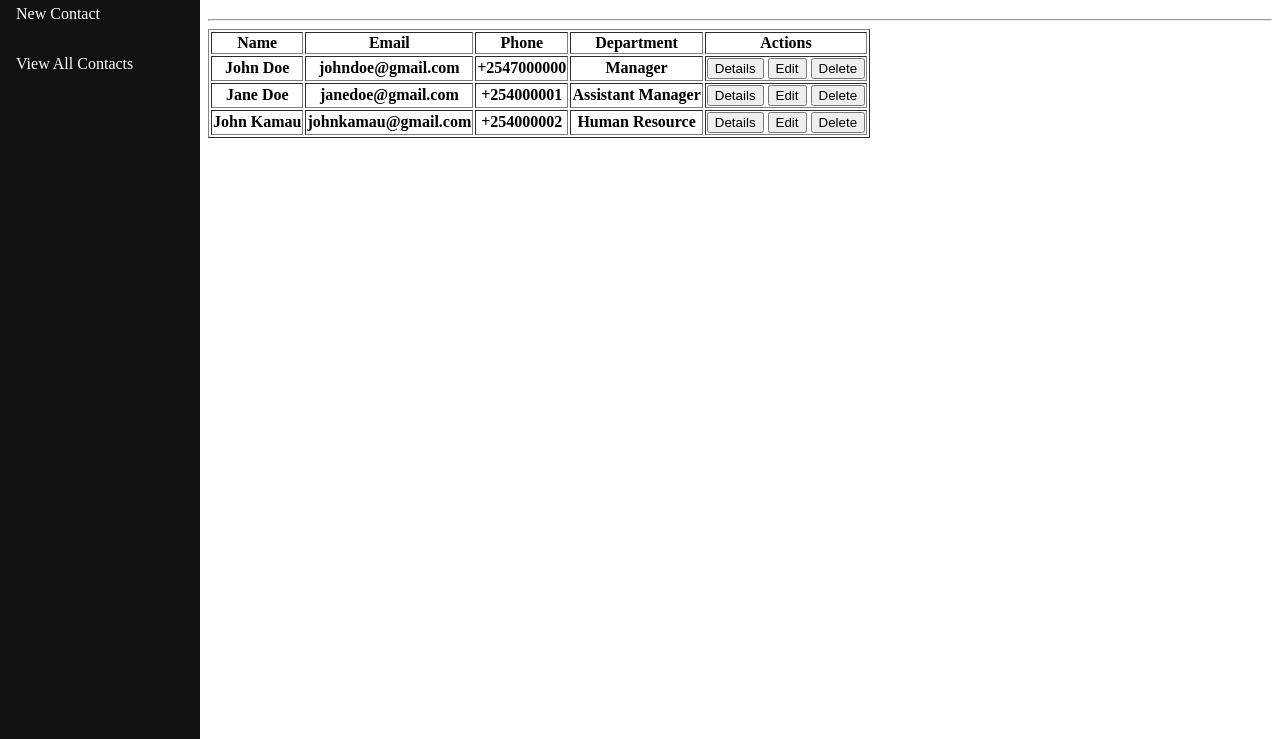
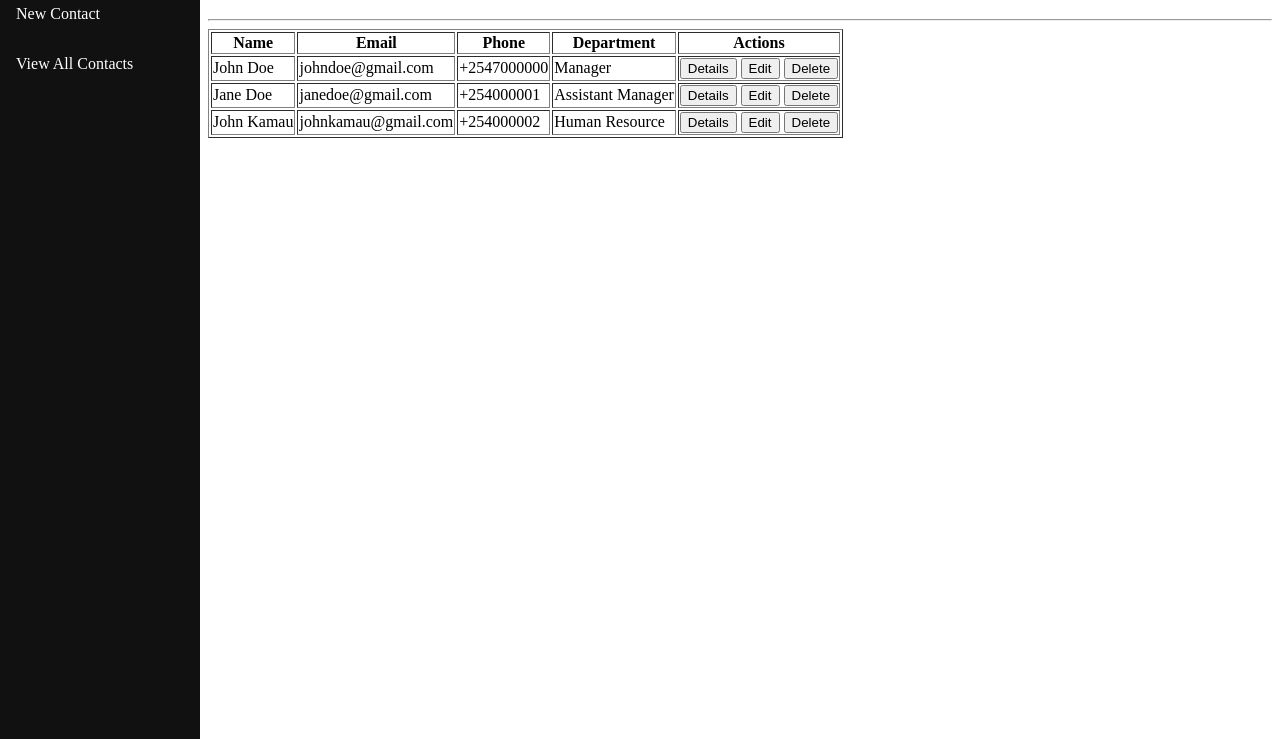
Before and after one commit to NjorogeAlvin/employee-management-app, a plain HTML site: page view-contacts.html in a window 1280 px wide. Shown: the part 61-800 px from the top of the page. Drawn offline with Linux system fonts and the light colour scheme.

Commit message:
Changed th to td

```diff
--- a/view-contacts.html
+++ b/view-contacts.html
@@ -25,13 +25,13 @@
             </thead>
             <tbody>
                 <tr>
-                    <th>John Doe</th> <th>johndoe@gmail.com</th> <th>+2547000000</th> <th>Manager</th> <th><button type="button">Details</button> <button type="button">Edit</button> <button type="button">Delete</button> </th>
+                    <td>John Doe</td> <td>johndoe@gmail.com</td> <td>+2547000000</td> <td>Manager</td> <td><button type="button">Details</button> <button type="button">Edit</button> <button type="button">Delete</button> </td>
                 </tr>
                 <tr>
-                    <th>Jane Doe</th> <th>janedoe@gmail.com</th> <th>+254000001</th> <th>Assistant Manager</th> <th><button type="button">Details</button> <button type="button">Edit</button> <button type="button">Delete</button> </th>
+                    <td>Jane Doe</td> <td>janedoe@gmail.com</td> <td>+254000001</td> <td>Assistant Manager</td> <td><button type="button">Details</button> <button type="button">Edit</button> <button type="button">Delete</button> </td>
                 </tr>
                 <tr>
-                    <th>John Kamau</th> <th>johnkamau@gmail.com</th> <th>+254000002</th> <th>Human Resource</th> <th><button type="button">Details</button> <button type="button">Edit</button> <button type="button">Delete</button> </th>
+                    <td>John Kamau</td> <td>johnkamau@gmail.com</td> <td>+254000002</td> <td>Human Resource</td> <td><button type="button">Details</button> <button type="button">Edit</button> <button type="button">Delete</button> </td>
                 </tr>
             </tbody>
             </table>
```
